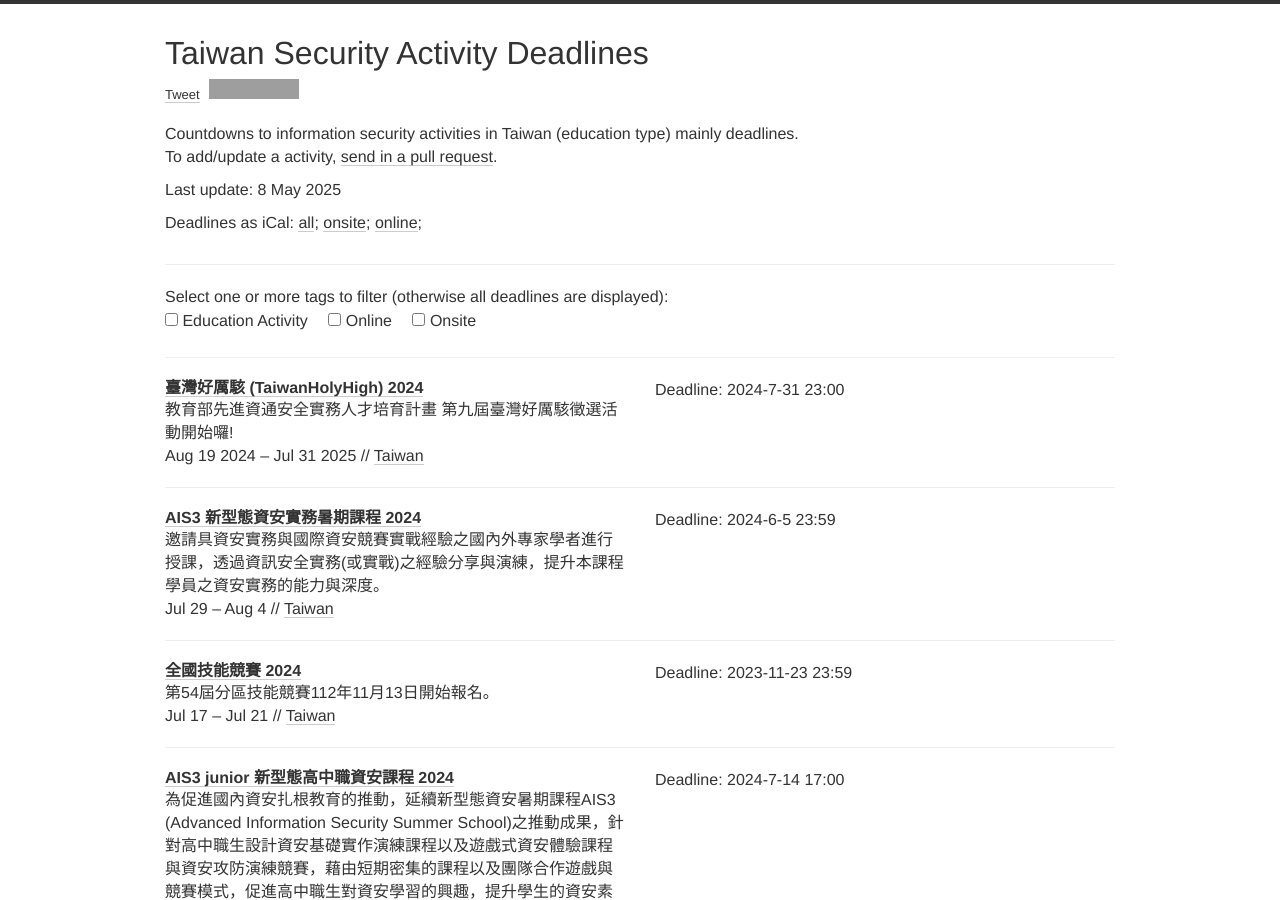
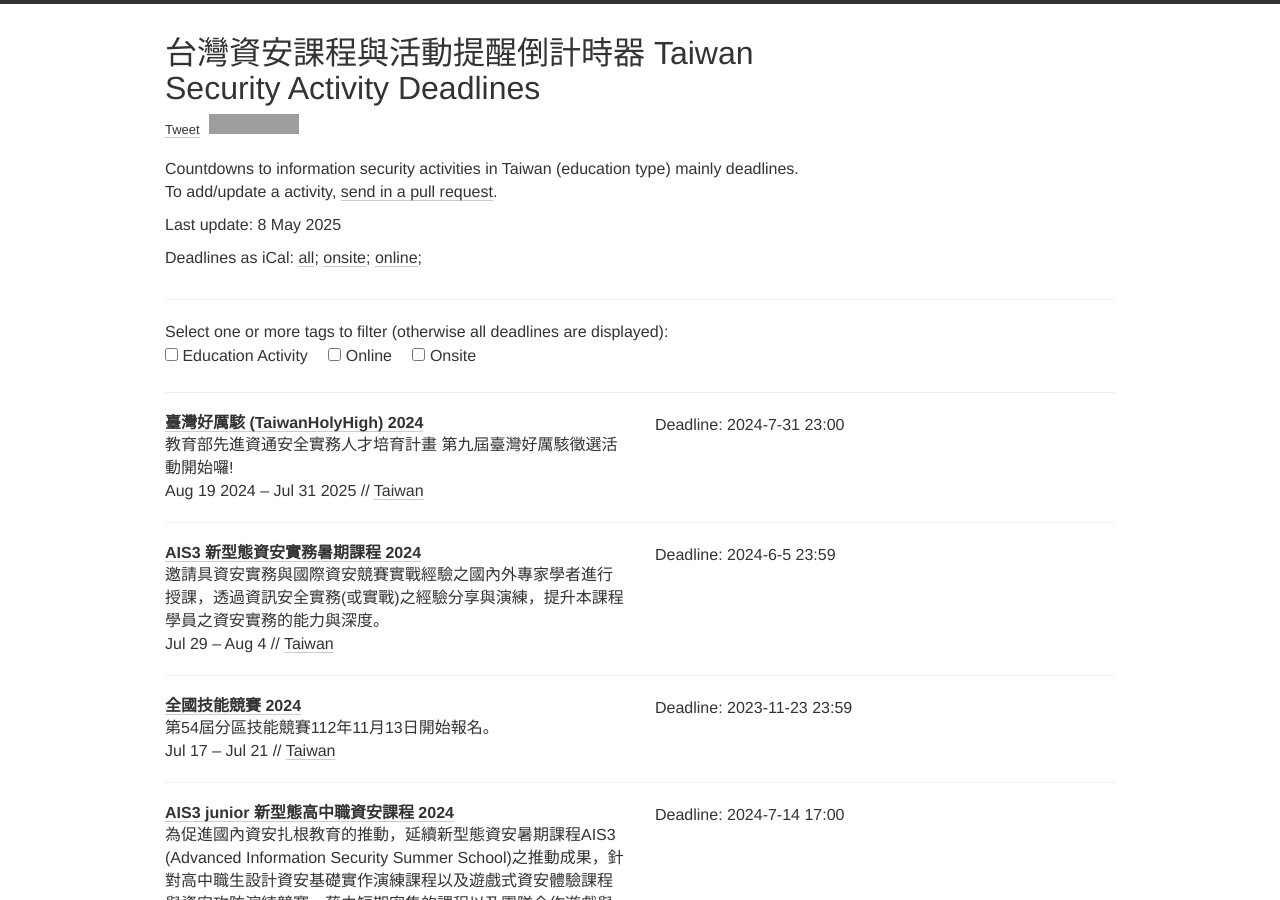
Before and after one commit to stwater20/taiwan-security-deadlines, a Jekyll site: the page built from index.html, in a window 1280 px wide and 900 px high. Built offline with Jekyll 4.4.1, drawn with Linux system fonts in a browser that asks for light colours; nearby versions of some CDN libraries; comment, search, counter and statistics services are not loaded; grey boxes are pictures that could not be loaded.

Commit message:
Update _config.yml

```diff
--- a/_config.yml
+++ b/_config.yml
@@ -1,4 +1,4 @@
-title: Taiwan Security Activity Deadlines
+title: 台灣資安課程與活動提醒倒計時器 Taiwan Security Activity Deadlines
 description: Countdowns to information security activities in Taiwan (education type) mainly deadlines.
 author: Sheng-Shan Chen
 
```
